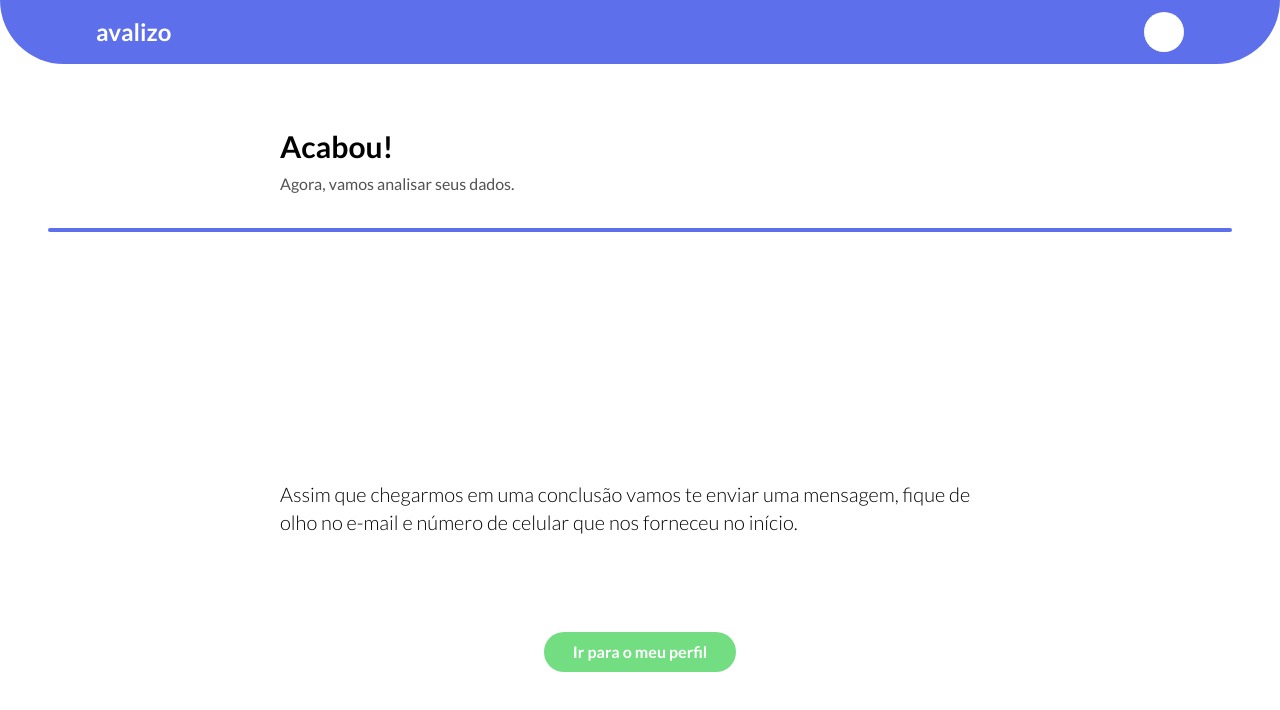
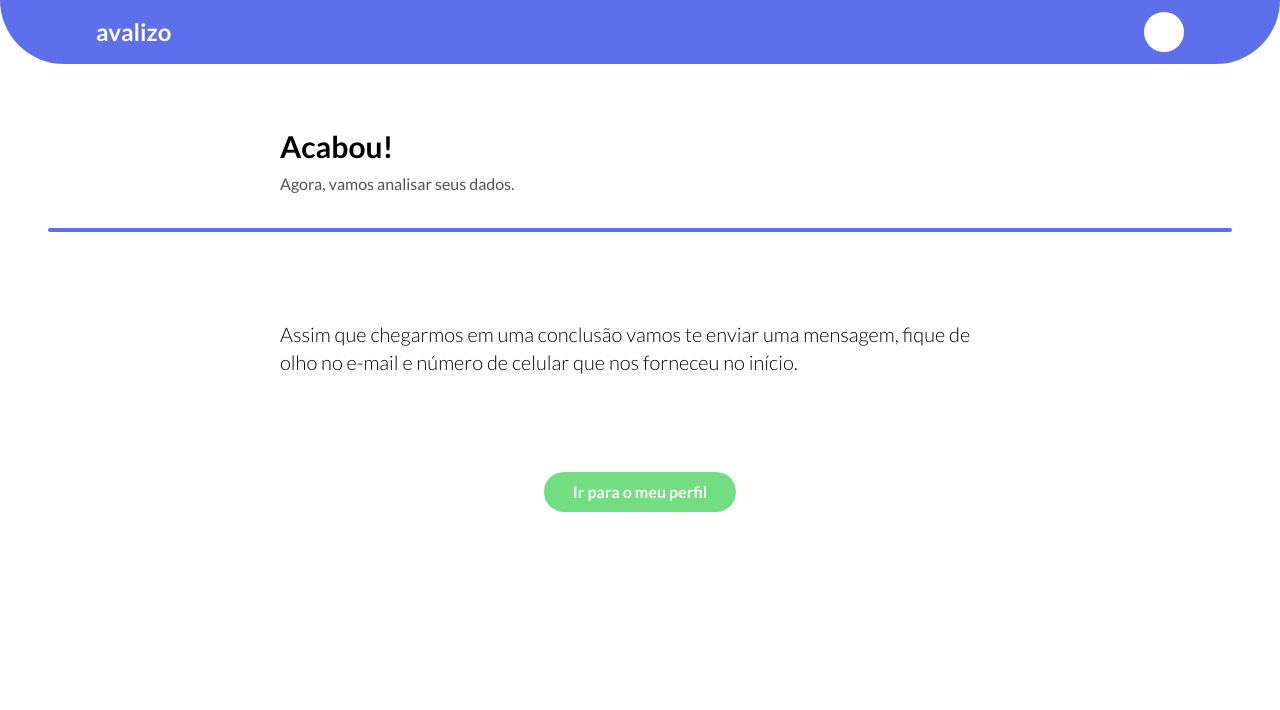
Before and after one commit to katsuragawaa/bndes-hack, a Next.js app: page /analysis in a window 1280 px wide. Shown: the top 710 px of the page. Built offline with nearby package versions, Linux system fonts and the light colour scheme.

Commit message:
chore: adjust css

```diff
--- a/src/pages/analysis.tsx
+++ b/src/pages/analysis.tsx
@@ -24,7 +24,7 @@ const Analysis: NextPage = () => {
         </>
       </StickyTop>
       <main className="container mx-auto mt-56 flex min-h-screen flex-col items-center">
-        <div className="mt-64 mb-24 w-[720px] text-xl font-light">
+        <div className="my-24 w-[720px] text-xl font-light">
           Assim que chegarmos em uma conclusão vamos te enviar uma mensagem,
           fique de olho no e-mail e número de celular que nos forneceu no
           início.
```
